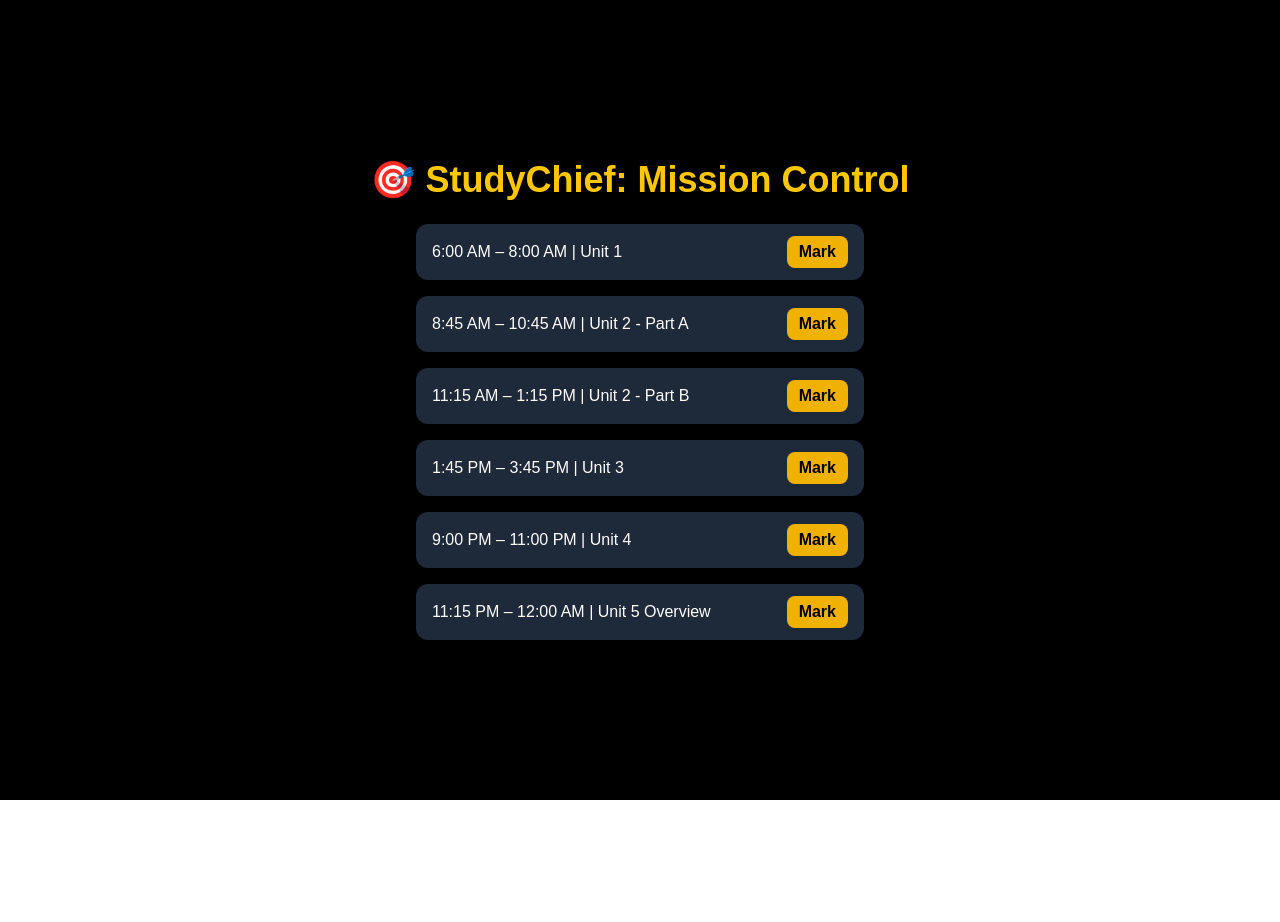
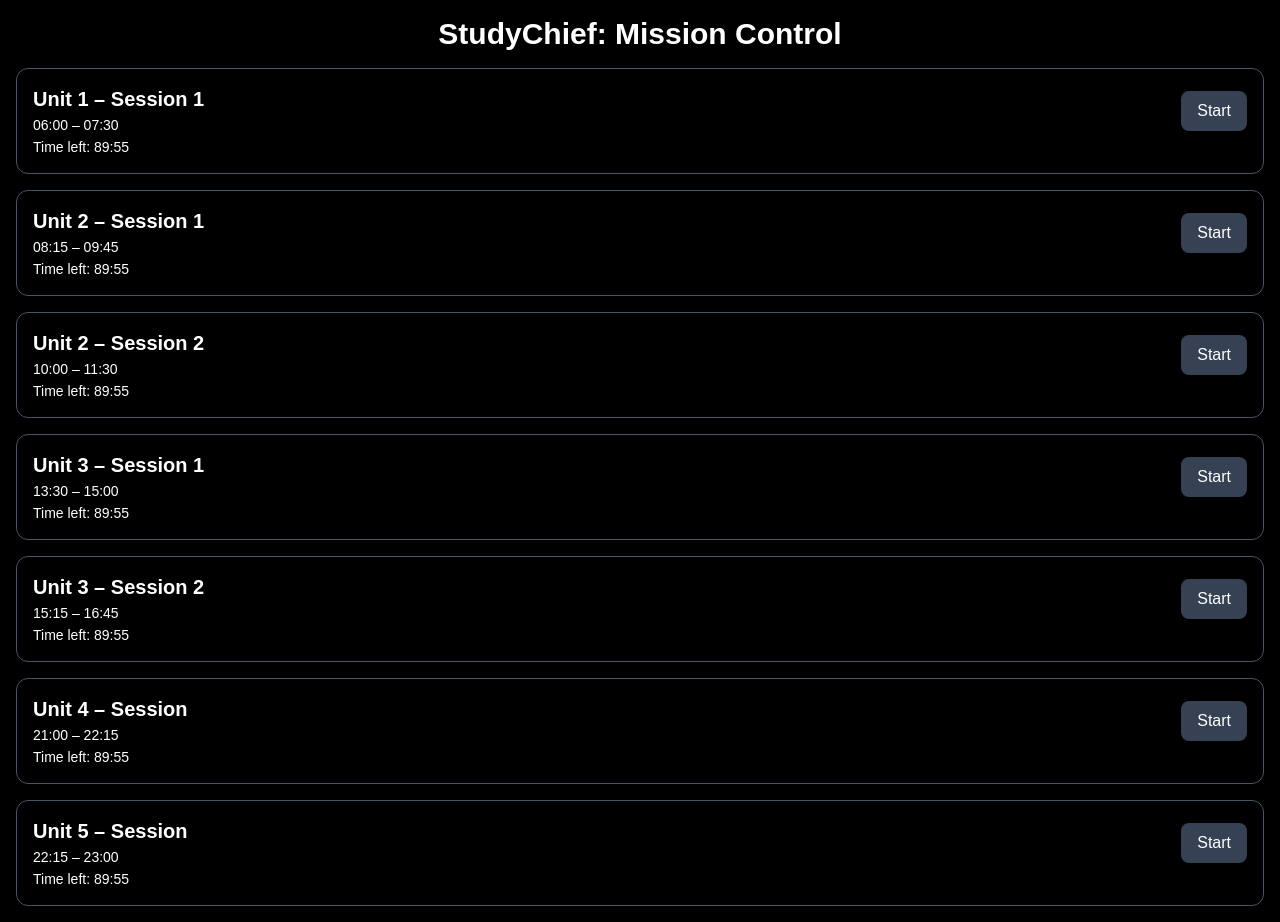
Before and after one commit to Sid-2655/StudyChief, a Next.js app: page / in a window 1280 px wide. Before the commit the page ends 800 px from the top, so only its background shows below. Built offline with nearby package versions, Linux system fonts and the light colour scheme.

Commit message:
index.js

```diff
--- a/pages/index.js
+++ b/pages/index.js
@@ -1,66 +1,119 @@
 import { useState, useEffect } from 'react';
 
-export default function Home() {
-  const initialSessions = [
-    { id: 1, label: '6:00 AM – 8:00 AM | Unit 1', done: false },
-    { id: 2, label: '8:45 AM – 10:45 AM | Unit 2 - Part A', done: false },
-    { id: 3, label: '11:15 AM – 1:15 PM | Unit 2 - Part B', done: false },
-    { id: 4, label: '1:45 PM – 3:45 PM | Unit 3', done: false },
-    { id: 5, label: '9:00 PM – 11:00 PM | Unit 4', done: false },
-    { id: 6, label: '11:15 PM – 12:00 AM | Unit 5 Overview', done: false }
-  ];
+const initialMissions = [
+  { time: '06:00 – 07:30', task: 'Unit 1 – Session 1', duration: 90 },
+  { time: '08:15 – 09:45', task: 'Unit 2 – Session 1', duration: 90 },
+  { time: '10:00 – 11:30', task: 'Unit 2 – Session 2', duration: 90 },
+  { time: '13:30 – 15:00', task: 'Unit 3 – Session 1', duration: 90 },
+  { time: '15:15 – 16:45', task: 'Unit 3 – Session 2', duration: 90 },
+  { time: '21:00 – 22:15', task: 'Unit 4 – Session', duration: 75 },
+  { time: '22:15 – 23:00', task: 'Unit 5 – Session', duration: 45 },
+];
 
-  const [sessions, setSessions] = useState([]);
-  const [complete, setComplete] = useState(false);
+export default function StudyChief() {
+  const [missions, setMissions] = useState(initialMissions);
+  const [completed, setCompleted] = useState(() => {
+    const saved = localStorage.getItem('missions');
+    return saved ? JSON.parse(saved) : Array(missions.length).fill(false);
+  });
+  const [currentMission, setCurrentMission] = useState(0);
+  const [timer, setTimer] = useState(missions[currentMission].duration * 60);
 
+  // Timer effect
   useEffect(() => {
-    const saved = localStorage.getItem('studySessions');
-    if (saved) {
-      const parsed = JSON.parse(saved);
-      setSessions(parsed);
-      checkComplete(parsed);
-    } else {
-      setSessions(initialSessions);
-    }
-  }, []);
+    if (completed.every(Boolean)) return; // Don't run if all missions are completed
 
-  const toggleSession = (id) => {
-    const updated = sessions.map(s =>
-      s.id === id ? { ...s, done: !s.done } : s
-    );
-    setSessions(updated);
-    localStorage.setItem('studySessions', JSON.stringify(updated));
-    checkComplete(updated);
+    const interval = setInterval(() => {
+      setTimer((prevTimer) => {
+        if (prevTimer <= 0) {
+          clearInterval(interval);
+          handleComplete(currentMission);  // Automatically mark current task as completed when timer ends
+          return 0;
+        }
+        return prevTimer - 1;
+      });
+    }, 1000);
+
+    return () => clearInterval(interval);  // Cleanup on unmount or change of mission
+  }, [completed, currentMission]);
+
+  // Update local storage when completed status changes
+  useEffect(() => {
+    localStorage.setItem('missions', JSON.stringify(completed));
+  }, [completed]);
+
+  const handleComplete = (index) => {
+    const updated = [...completed];
+    updated[index] = !updated[index];
+    setCompleted(updated);
   };
 
-  const checkComplete = (list) => {
-    setComplete(list.every(s => s.done));
+  const handleTaskChange = (index, newTask, newTime) => {
+    const updatedMissions = [...missions];
+    updatedMissions[index].task = newTask;
+    updatedMissions[index].time = newTime;
+    setMissions(updatedMissions);
+  };
+
+  const handleStartNewMission = (index) => {
+    setCurrentMission(index);
+    setTimer(missions[index].duration * 60);  // Set new timer based on mission's duration
+  };
+
+  const formatTime = (timeInSeconds) => {
+    const minutes = Math.floor(timeInSeconds / 60);
+    const seconds = timeInSeconds % 60;
+    return `${String(minutes).padStart(2, '0')}:${String(seconds).padStart(2, '0')}`;
   };
 
   return (
-    <main className="min-h-screen bg-black text-white flex flex-col items-center justify-center p-6">
-      <h1 className="text-4xl font-bold mb-6 text-yellow-400">🎯 StudyChief: Mission Control</h1>
-      <ul className="space-y-4 w-full max-w-md">
-        {sessions.map(session => (
-          <li key={session.id} className="flex items-center justify-between bg-gray-800 px-4 py-3 rounded-xl shadow">
-            <span className={session.done ? "line-through text-gray-400" : ""}>{session.label}</span>
-            <button
-              onClick={() => toggleSession(session.id)}
-              className={`ml-4 px-3 py-1 rounded-lg font-bold ${
-                session.done ? "bg-green-600 text-white" : "bg-yellow-500 text-black"
-              }`}
-            >
-              {session.done ? "Done" : "Mark"}
-            </button>
-          </li>
+    <div className="min-h-screen bg-black text-white p-4">
+      <h1 className="text-3xl font-bold text-center mb-4">StudyChief: Mission Control</h1>
+
+      <div className="space-y-4">
+        {missions.map((m, idx) => (
+          <div key={idx} className={`p-4 border rounded-xl ${completed[idx] ? 'border-green-500 bg-green-900/20' : 'border-gray-600'}`}>
+            <div className="flex justify-between items-center">
+              <div>
+                <h2 className="text-xl font-semibold">
+                  <input
+                    type="text"
+                    value={m.task}
+                    onChange={(e) => handleTaskChange(idx, e.target.value, m.time)}
+                    className="bg-transparent text-white border-none focus:ring-0"
+                  />
+                </h2>
+                <input
+                  type="text"
+                  value={m.time}
+                  onChange={(e) => handleTaskChange(idx, m.task, e.target.value)}
+                  className="text-sm bg-transparent text-white border-none focus:ring-0"
+                />
+              </div>
+              <div>
+                {completed[idx] ? (
+                  <span className="text-green-700 font-semibold">Done</span>
+                ) : (
+                  <button
+                    onClick={() => handleStartNewMission(idx)}
+                    className="px-4 py-2 rounded-lg bg-gray-700"
+                  >
+                    Start
+                  </button>
+                )}
+              </div>
+            </div>
+            <p className="text-sm">Time left: {formatTime(timer)}</p>
+          </div>
         ))}
-      </ul>
+      </div>
 
-      {complete && (
-        <div className="mt-10 text-green-400 text-xl font-semibold">
-          ✅ All sessions complete! Reward unlocked 🎁
+      {completed.every(Boolean) && (
+        <div className="mt-6 p-4 border-2 border-yellow-500 rounded-xl bg-yellow-900/20 text-center">
+          <h2 className="text-xl font-bold">🎉 Mission Accomplished!</h2>
+          <p className="mt-2">Reward Unlocked: Eat something good or buy a treat 🏆</p>
         </div>
       )}
-    </main>
+    </div>
   );
 }
```
